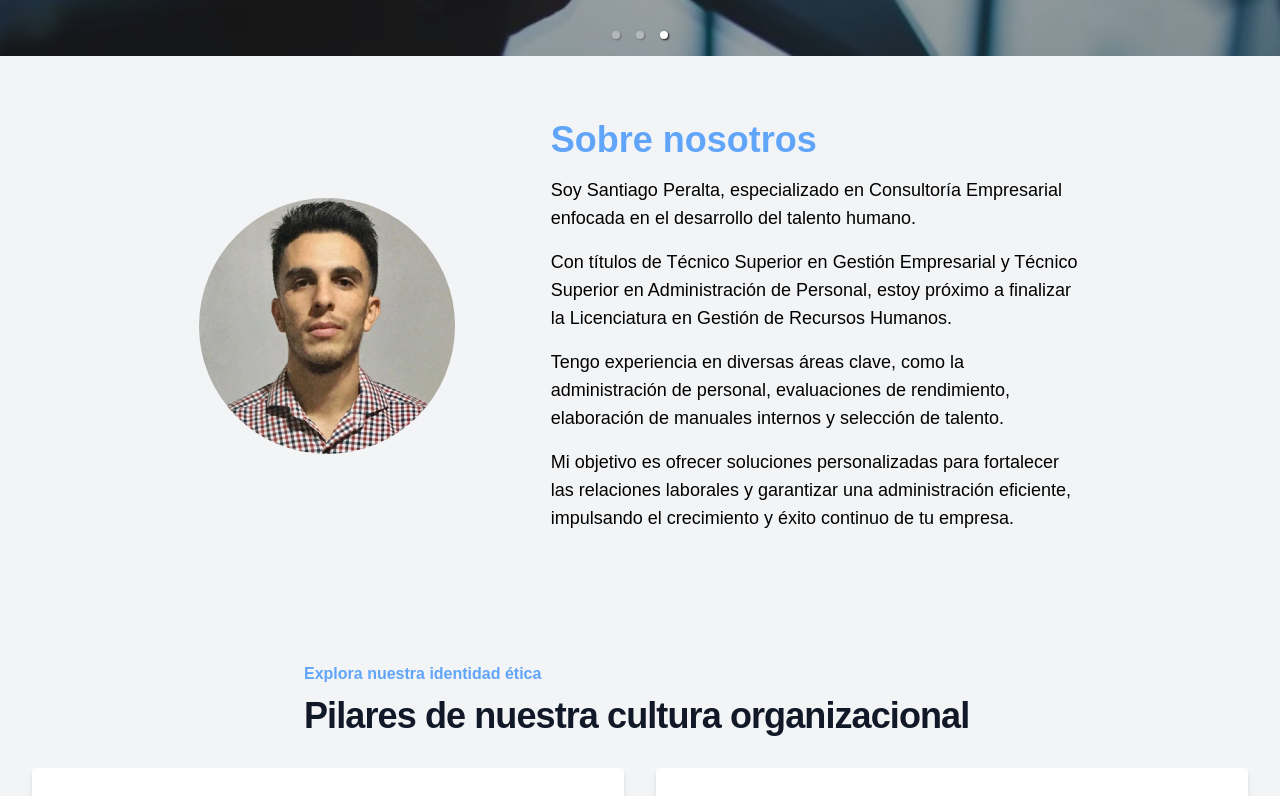
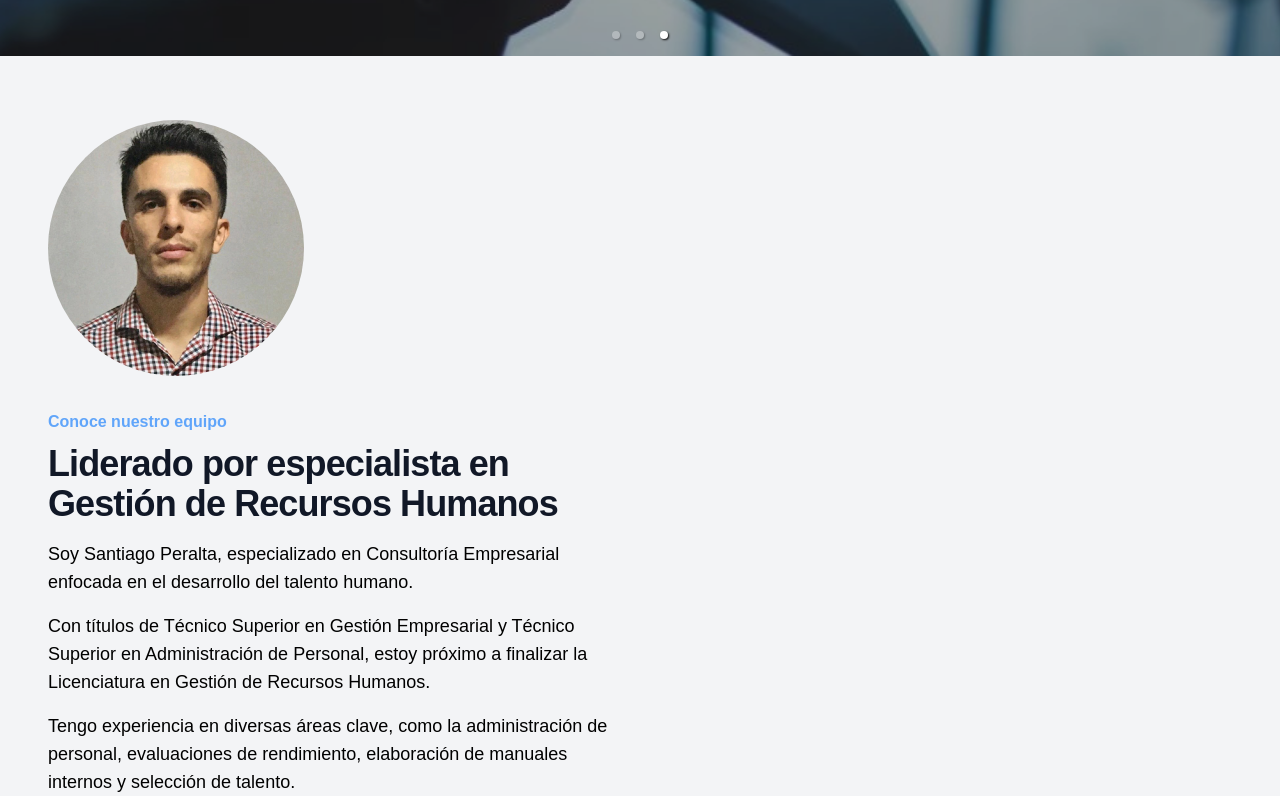
Before and after one commit to prltagustina/permol-web, a React (Create React App) app: page / in a window 1280 px wide. Shown: the part 1000-1796 px from the top of the page. Built offline with nearby package versions, Linux system fonts and the light colour scheme; grey boxes are pictures that could not be loaded.

Commit message:
change about component

```diff
--- a/src/components/About.jsx
+++ b/src/components/About.jsx
@@ -26,77 +26,72 @@ function About() {
 
   return (
     <section id="about" className="py-16 bg-gray-100 px-4" ref={ref}>
-      <div className="container mx-auto flex flex-col lg:flex-row items-center justify-center">
+      <div className="container mx-auto px-4 md:px-8">
+        <div className="flex flex-col items-center lg:items-start">
           <motion.img
             src={imagenPerfil}
             alt="Imagen de perfil"
-          className="h-48 lg:h-64 w-48 lg:w-64 rounded-full mb-8 lg:mb-0 lg:mr-12"
+            className="h-48 lg:h-64 w-48 lg:w-64 rounded-full mb-8"
             initial={imageAnimationProps.initial}
             animate={inView ? imageAnimationProps.animate : "hidden"}
             transition={imageAnimationProps.transition}
           />
           <motion.div
-          className="text-left max-w-prose lg:pl-12"
+            className="text-left max-w-prose"
             initial={textAnimationProps.initial}
             animate={inView ? textAnimationProps.animate : "hidden"}
             transition={textAnimationProps.transition}
           >
             <motion.h2
-            className="text-3xl lg:text-4xl font-bold mb-4 text-blue-400" // Ajusta el tamaño y color del título
+              className="text-base font-semibold leading-7 text-blue-400"
               initial={staggeredTextAnimationProps(0).initial}
               animate={inView ? staggeredTextAnimationProps(0).animate : "hidden"}
               transition={staggeredTextAnimationProps(0).transition}
             >
-            Sobre nosotros
+              Conoce nuestro equipo
             </motion.h2>
             <motion.p
-            className="text-base lg:text-lg leading-relaxed mb-4"
+              className="mt-2 text-3xl font-bold tracking-tight text-gray-900 sm:text-4xl"
               initial={staggeredTextAnimationProps(0.2).initial}
-            animate={
-              inView ? staggeredTextAnimationProps(0.2).animate : "hidden"
-            }
+              animate={inView ? staggeredTextAnimationProps(0.2).animate : "hidden"}
               transition={staggeredTextAnimationProps(0.2).transition}
             >
-            Soy Santiago Peralta, especializado en Consultoría Empresarial
-            enfocada en el desarrollo del talento humano.
+              Liderado por especialista en Gestión de Recursos Humanos
             </motion.p>
             <motion.p
-            className="text-base lg:text-lg leading-relaxed mb-4"
+              className="text-base lg:text-lg leading-relaxed mb-4 mt-4"
               initial={staggeredTextAnimationProps(0.4).initial}
-            animate={
-              inView ? staggeredTextAnimationProps(0.4).animate : "hidden"
-            }
+              animate={inView ? staggeredTextAnimationProps(0.4).animate : "hidden"}
               transition={staggeredTextAnimationProps(0.4).transition}
             >
-            Con títulos de Técnico Superior en Gestión Empresarial y Técnico
-            Superior en Administración de Personal, estoy próximo a finalizar la
-            Licenciatura en Gestión de Recursos Humanos.
+              Soy Santiago Peralta, especializado en Consultoría Empresarial enfocada en el desarrollo del talento humano.
             </motion.p>
             <motion.p
               className="text-base lg:text-lg leading-relaxed mb-4"
               initial={staggeredTextAnimationProps(0.6).initial}
-            animate={
-              inView ? staggeredTextAnimationProps(0.6).animate : "hidden"
-            }
+              animate={inView ? staggeredTextAnimationProps(0.6).animate : "hidden"}
               transition={staggeredTextAnimationProps(0.6).transition}
             >
-            Tengo experiencia en diversas áreas clave, como la administración de
-            personal, evaluaciones de rendimiento, elaboración de manuales
-            internos y selección de talento.
+              Con títulos de Técnico Superior en Gestión Empresarial y Técnico Superior en Administración de Personal, estoy próximo a finalizar la Licenciatura en Gestión de Recursos Humanos.
+            </motion.p>
+            <motion.p
+              className="text-base lg:text-lg leading-relaxed mb-4"
+              initial={staggeredTextAnimationProps(0.8).initial}
+              animate={inView ? staggeredTextAnimationProps(0.8).animate : "hidden"}
+              transition={staggeredTextAnimationProps(0.8).transition}
+            >
+              Tengo experiencia en diversas áreas clave, como la administración de personal, evaluaciones de rendimiento, elaboración de manuales internos y selección de talento.
             </motion.p>
             <motion.p
               className="text-base lg:text-lg leading-relaxed"
-            initial={staggeredTextAnimationProps(0.8).initial}
-            animate={
-              inView ? staggeredTextAnimationProps(0.8).animate : "hidden"
-            }
-            transition={staggeredTextAnimationProps(0.8).transition}
+              initial={staggeredTextAnimationProps(1.0).initial}
+              animate={inView ? staggeredTextAnimationProps(1.0).animate : "hidden"}
+              transition={staggeredTextAnimationProps(1.0).transition}
             >
-            Mi objetivo es ofrecer soluciones personalizadas para fortalecer las
-            relaciones laborales y garantizar una administración eficiente,
-            impulsando el crecimiento y éxito continuo de tu empresa.
+              Mi objetivo es ofrecer soluciones personalizadas para fortalecer las relaciones laborales y garantizar una administración eficiente, impulsando el crecimiento y éxito continuo de tu empresa.
             </motion.p>
           </motion.div>
+        </div>
       </div>
     </section>
   );
```
Lines whose indentation alone changed are shown as unchanged.
